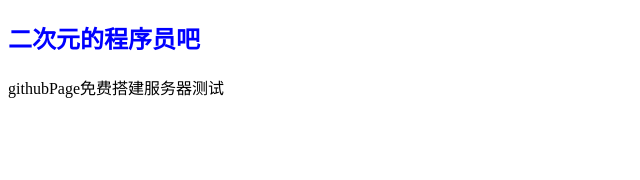
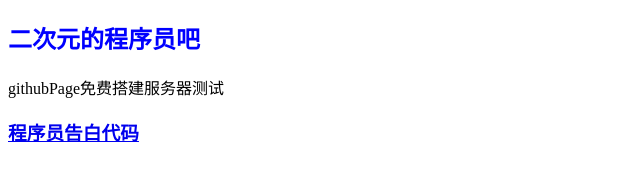
Before and after one commit to ssh159/ssh159.github.io, a plain HTML site: page index.html in a window 1280 px wide. Shown: the whole page, without its empty margins (0-640 px from the left). Drawn offline with Linux system fonts and the light colour scheme.

Commit message:
Update index.html

```diff
--- a/index.html
+++ b/index.html
@@ -7,5 +7,6 @@
 <body>
 <h2 style="color:blue;">二次元的程序员吧</h2>
     <span>githubPage免费搭建服务器测试</span>
+    <h3><a href="html/gb.html" target="_blank">程序员告白代码</a></h3>
 </body>
 </html>
```
